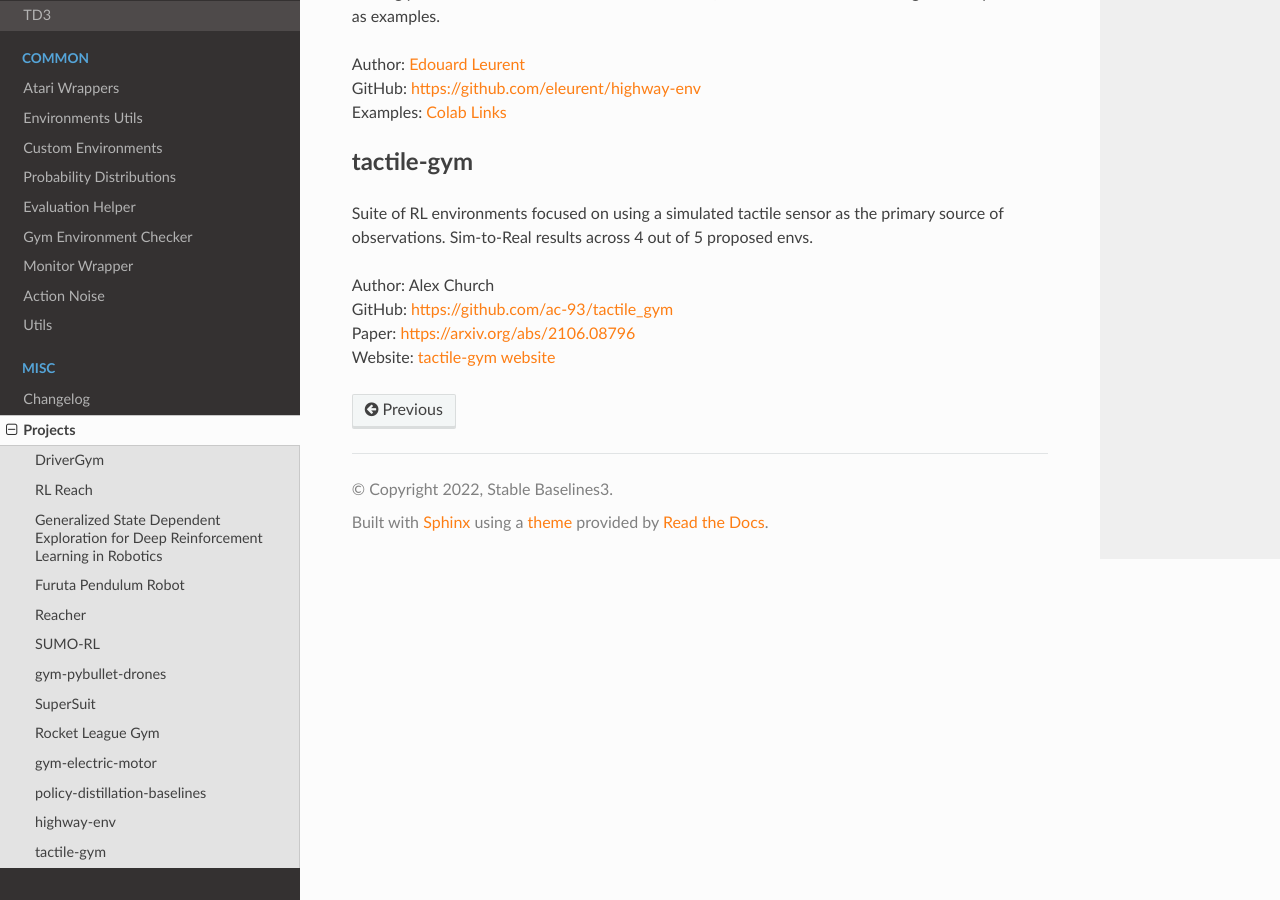
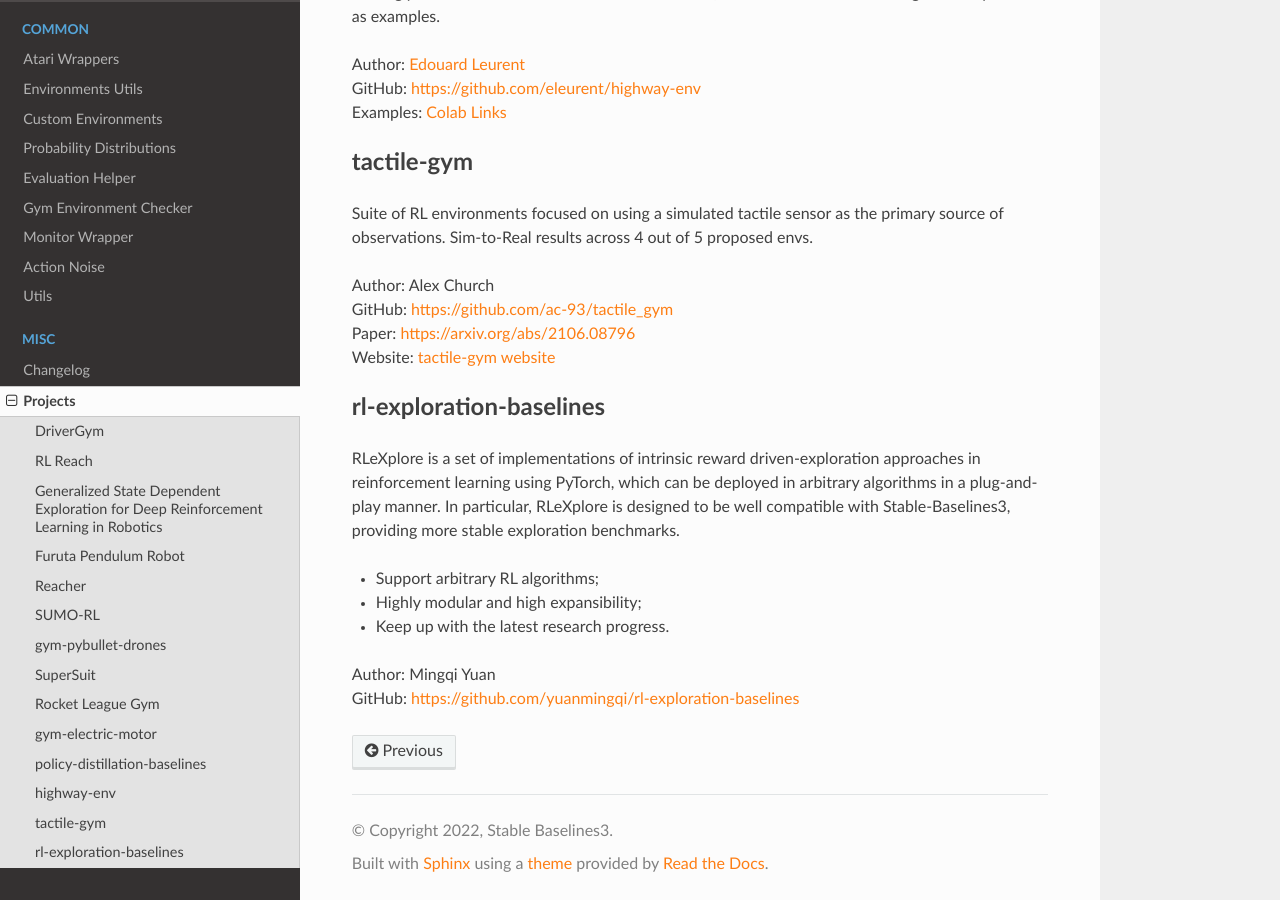
Before and after one commit to DLR-RM/stable-baselines3, a Sphinx documentation site: the page built from docs/misc/projects.rst, in a window 1280 px wide and 900 px high, scrolled down 3842 px. Built offline with Sphinx 7.4.7 and the Read the Docs theme 2.0.0, drawn with Linux system fonts in a browser that asks for light colours; pages that are not in the unit, such as notebooks, are missing from menus.

Commit message:
Update project page
Adding the repo "rl-exploration-baselines" to the project page.

```diff
--- a/docs/misc/projects.rst
+++ b/docs/misc/projects.rst
@@ -161,3 +161,15 @@
 | GitHub: https://github.com/ac-93/tactile_gym
 | Paper: https://arxiv.org/abs/2106.08796
 | Website: `tactile-gym website <https://sites.google.com/my.bristol.ac.uk/tactile-gym-sim2real/home>`_
+
+rl-exploration-baselines
+-------------------
+
+RLeXplore is a set of implementations of intrinsic reward driven-exploration approaches in reinforcement learning using PyTorch, which can be deployed in arbitrary algorithms in a plug-and-play manner. In particular, RLeXplore is designed to be well compatible with Stable-Baselines3, providing more stable exploration benchmarks.
+
+- Support arbitrary RL algorithms;
+- Highly modular and high expansibility;
+- Keep up with the latest research progress.
+
+| Author: Mingqi Yuan
+| GitHub: https://github.com/yuanmingqi/rl-exploration-baselines
```
